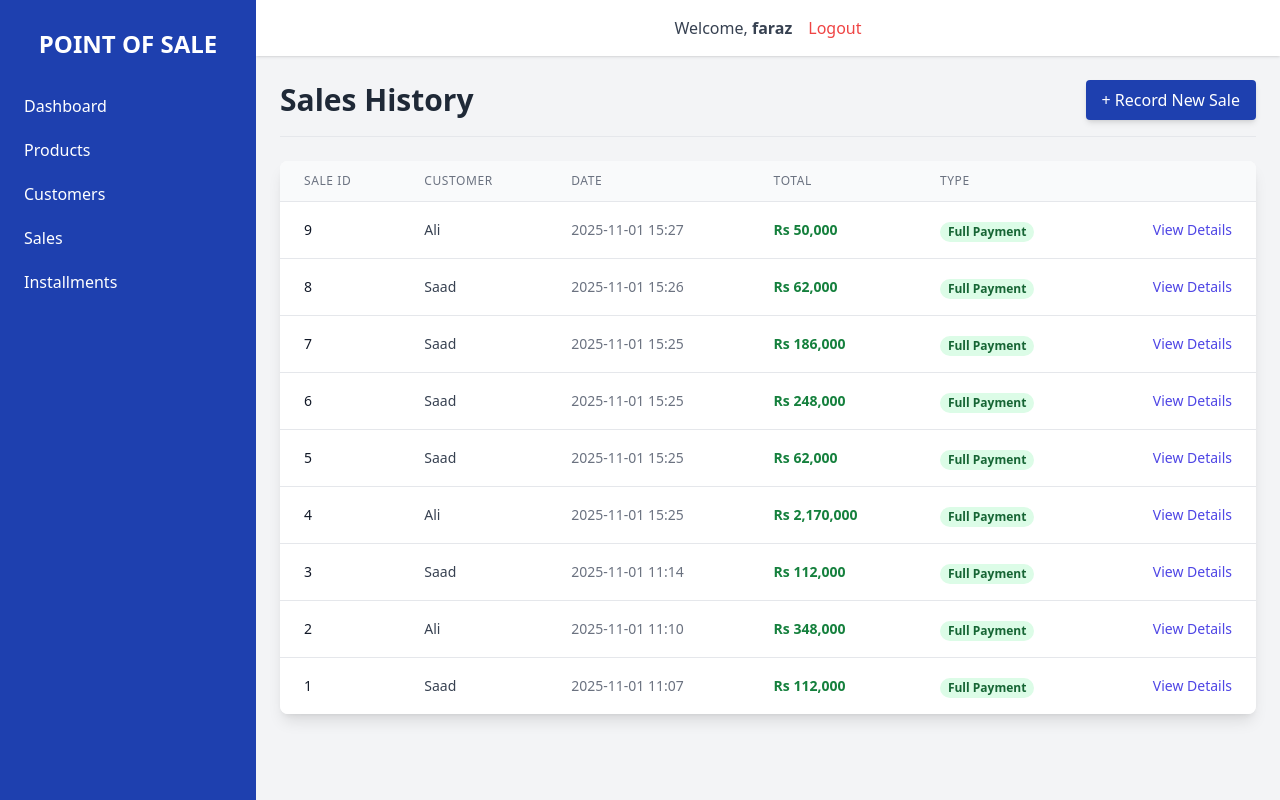
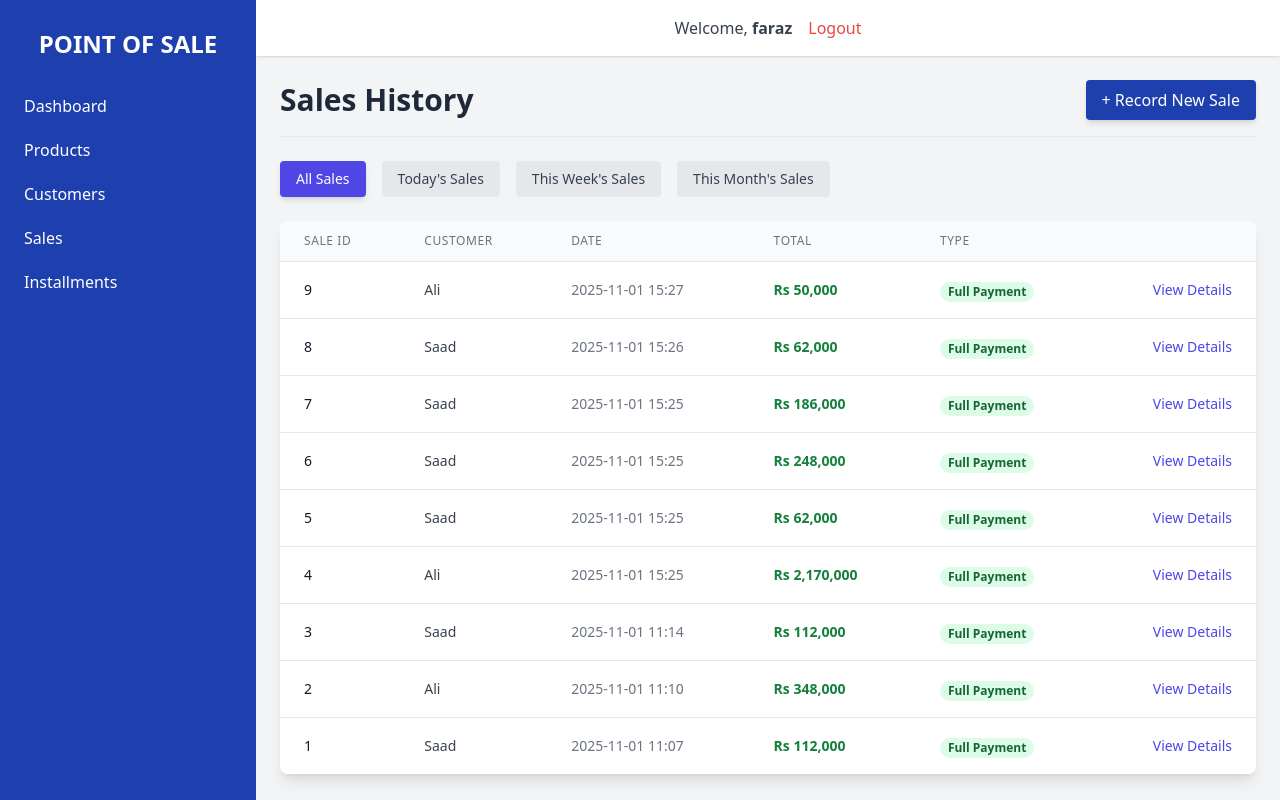
Before and after one commit to ahmadfaraz2/POS-prime-tyres, a Django app: page /sales/ in a window 1280 px wide. Run offline with Django 5.2, Linux system fonts and the light colour scheme; a user stored in the database is signed in; data comes from the database, SQL or seed files in the repository; some libraries are stand-ins or nearby versions.

Commit message:
add filter for today's sale, This week's sale, This Month's sale

```diff
--- a/sales/templates/sales/sale_list.html
+++ b/sales/templates/sales/sale_list.html
@@ -11,6 +11,28 @@
             + Record New Sale
         </a>
     </div>
+    <div class="flex space-x-4 mb-6">
+    <a href="{% url 'sales:sale_list' %}"
+        class="py-2 px-4 rounded font-medium text-sm transition duration-150
+            {% if not active_filter %}bg-indigo-600 text-white shadow-md{% else %}text-gray-700 bg-gray-200 hover:bg-gray-300{% endif %}">
+        All Sales
+    </a>
+    <a href="{% url 'sales:sale_list' %}?filter=today"
+        class="py-2 px-4 rounded font-medium text-sm transition duration-150
+            {% if active_filter == 'today' %}bg-indigo-600 text-white shadow-md{% else %}text-gray-700 bg-gray-200 hover:bg-gray-300{% endif %}">
+        Today's Sales
+    </a>
+    <a href="{% url 'sales:sale_list' %}?filter=week"
+        class="py-2 px-4 rounded font-medium text-sm transition duration-150
+            {% if active_filter == 'week' %}bg-indigo-600 text-white shadow-md{% else %}text-gray-700 bg-gray-200 hover:bg-gray-300{% endif %}">
+        This Week's Sales
+    </a>
+    <a href="{% url 'sales:sale_list' %}?filter=month"
+        class="py-2 px-4 rounded font-medium text-sm transition duration-150
+            {% if active_filter == 'month' %}bg-indigo-600 text-white shadow-md{% else %}text-gray-700 bg-gray-200 hover:bg-gray-300{% endif %}">
+        This Month's Sales
+    </a>
+</div>
 
     <div class="bg-white shadow-lg rounded-lg overflow-x-auto">
         <table class="min-w-full divide-y divide-gray-200">
--- a/sales/views.py
+++ b/sales/views.py
@@ -7,6 +7,9 @@ from django.db.models import Sum, F
 from django.forms import inlineformset_factory
 from django.urls import reverse_lazy
 from django.contrib import messages
+
+from django.utils import timezone
+from datetime import timedelta
 
 # We assume these models and forms are defined and imported correctly
 from .models import Sale, SaleItem, InstallmentPlan, InstallmentPayment
@@ -29,6 +32,44 @@ class SaleListView(LoginRequiredMixin, ListView):
     template_name = 'sales/sale_list.html'
     context_object_name = 'sales'
     ordering = ['-sale_date']
+
+    def get_queryset(self):
+        queryset = super().get_queryset()
+
+        # Get the filter parameter from the URL (e.g., ?filter=today)
+        time_filter = self.request.GET.get('filter')
+
+        # Define current time boundaries
+        now = timezone.now()
+
+        if time_filter == 'today':
+            # Filter for sales made today (from midnight to midnight)
+            start_of_day = now.replace(hour=0, minute=0, second=0, microsecond=0)
+            queryset = queryset.filter(sale_date__gte=start_of_day)
+
+        elif time_filter == 'week':
+            # Filter for sales made in the current week (e.g., last 7 days or start of week)
+            # Using the last 7 days is often more reliable than timezone-dependent start-of-week logic
+            last_week = now - timedelta(days=7)
+            queryset = queryset.filter(sale_date__gte=last_week)
+
+        elif time_filter == 'month':
+            # Filter for sales made in the current calendar month
+            start_of_month = now.replace(day=1, hour=0, minute=0, second=0, microsecond=0)
+            queryset = queryset.filter(sale_date__gte=start_of_month)
+
+        # Add the current filter to context so the template can highlight the active button
+        # 1. Initialize self.extra_context to an empty dictionary if it is None or unset.
+        #    We must check if it is None, not just if it exists.
+        if not hasattr(self, 'extra_context') or self.extra_context is None:
+            self.extra_context = {}
+
+        # 2. Safely add the filter variable
+        self.extra_context['active_filter'] = time_filter
+
+        # --- END OF CORRECTION ---
+
+        return queryset.order_by(self.ordering[0])
 
 class SaleDetailView(LoginRequiredMixin, DetailView):
     model = Sale
```
